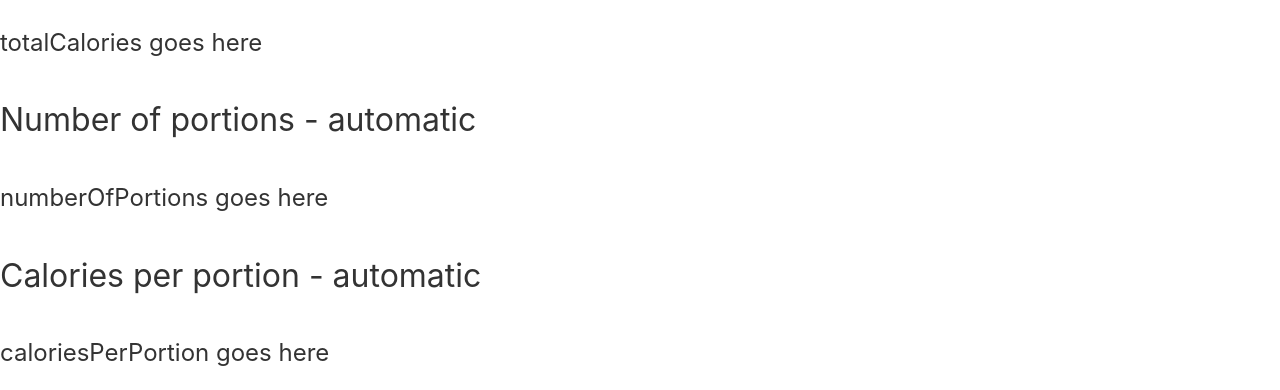
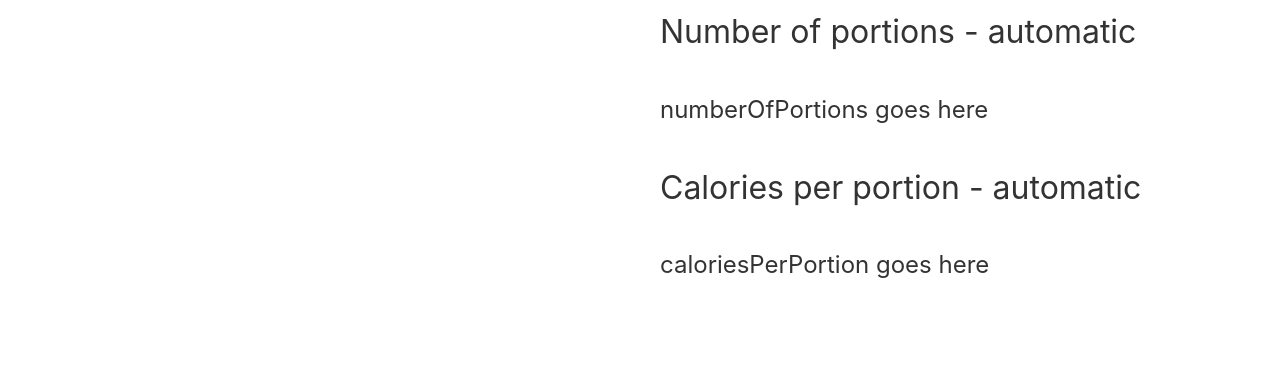
Before and after one commit to EwaTrzemzalska/zjemto, a website built with webpack: page index.html in a window 1280 px wide. Shown: the part 727-1117 px from the top of the page. After the commit the page ends 1009 px from the top, so only its background shows below. Built offline with nearby package versions, Linux system fonts and the light colour scheme; files whose address does not match are found by name.

Commit message:
Adding grid layout

```diff
--- a/index.html
+++ b/index.html
@@ -35,9 +35,12 @@
     </div>
   </form>
 
+  <div class="uk-grid uk-child-width-expand">
+      <div>
         <ul id="recipe-list"></ul>
+      </div>
 
-  <div id="display-recipe" class="margin-medium blue-border recipe-box">
+      <div id="display-recipe" class="blue-border recipe-box">
         <h1 class="font-size-huge">Spaghetti - title</h1>
         <h2 class="font-size-large">Ingredients - automatic</h2>
         <ul>
@@ -53,6 +56,7 @@
         <h2 class="font-size-large">Calories per portion - automatic</h2>
         <h3 class="font-size-medium">caloriesPerPortion goes here</h3>
       </div>
+  </div>
 
   <!-- Add your site or application content here -->
   <script src="https://cdnjs.cloudflare.com/ajax/libs/uikit/3.0.3/js/uikit.min.js"></script>
```
Lines whose indentation alone changed are shown as unchanged.
